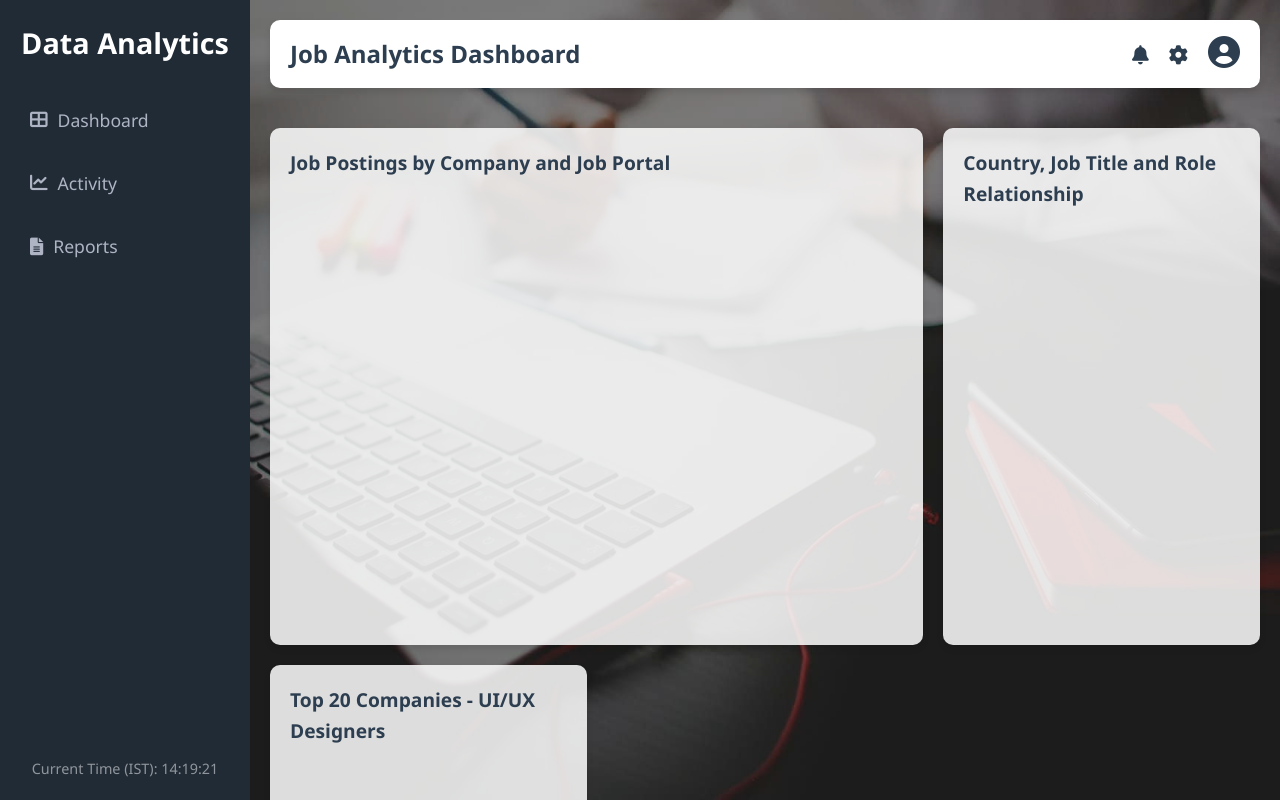
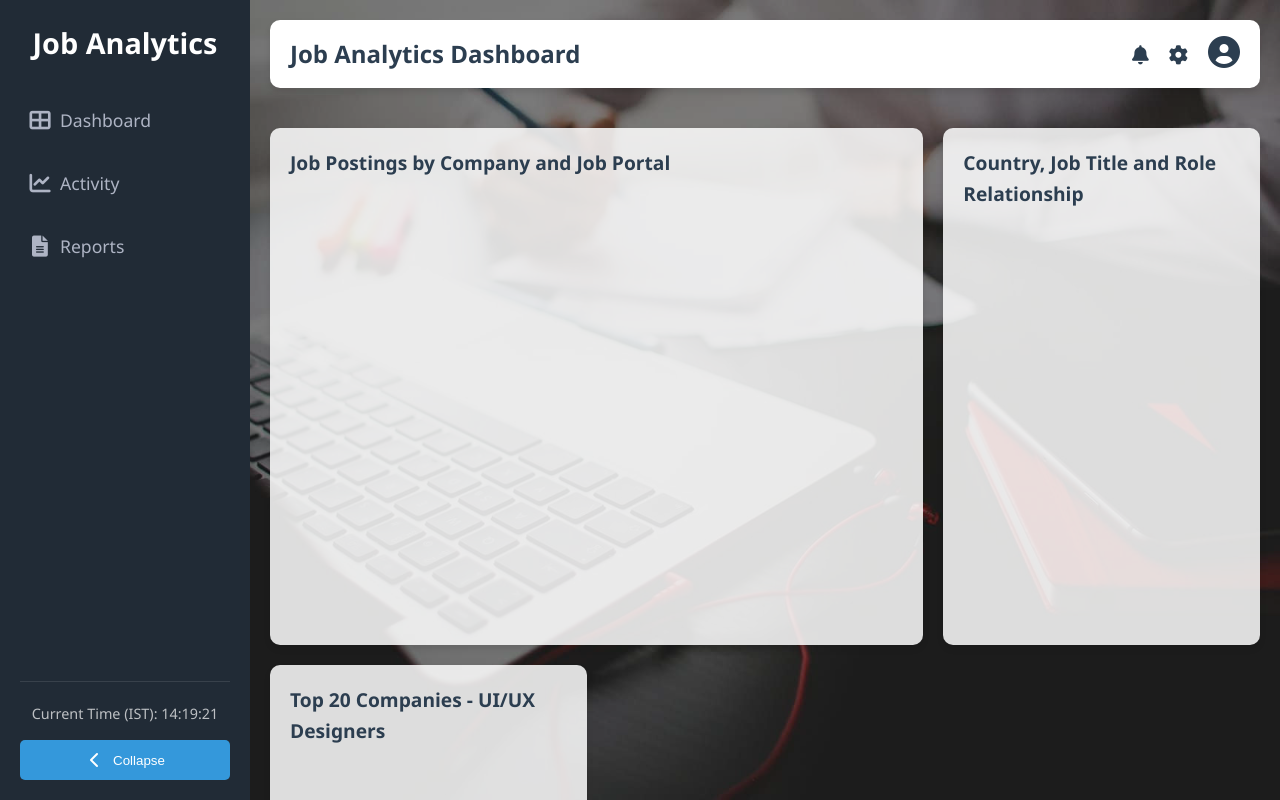
Before and after one commit to rahul-shm/job-analytics-dashboard, a plain HTML site: page src/index.html in a window 1280 px wide. Shown: the top 800 px of the page. Drawn offline with Linux system fonts and the light colour scheme; a script that the page names is missing.

Commit message:
Code Fix

```diff
--- a/src/css/styles.css
+++ b/src/css/styles.css
@@ -50,29 +50,112 @@ body::before {
 
 /* Sidebar Styles */
 .sidebar {
-    width: 250px; /* Adjust as needed */
+    width: 250px;
     background-color: var(--sidebar-color);
     color: var(--sidebar-link-color);
     padding: 20px;
-    height: 100vh; /* Full height sidebar */
+    height: 100vh;
     position: fixed;
     top: 0;
     left: 0;
     overflow-y: auto;
-    display: flex; /* Use flexbox to push timestamp to bottom */
+    display: flex;
     flex-direction: column;
+    transition: width 0.3s ease;
+}
+
+.sidebar.collapsed {
+    width: 80px;
+}
+
+.sidebar-header {
+    margin-bottom: 30px;
 }
 
 .sidebar-logo {
     font-size: 1.8em;
     font-weight: bold;
+    color: var(--sidebar-link-hover-color);
+    white-space: nowrap;
+    overflow: hidden;
     text-align: center;
-    margin-bottom: 30px;
-    color: var(--sidebar-link-hover-color); /* White color for logo */
 }
 
 .sidebar-nav {
-    flex-grow: 1; /* Allow nav to take up remaining space */
+    flex-grow: 1;
+}
+
+.sidebar-footer {
+    margin-top: auto;
+    padding-top: 20px;
+    border-top: 1px solid rgba(255, 255, 255, 0.1);
+}
+
+.sidebar-timestamp {
+    font-size: 0.9em;
+    text-align: center;
+    margin-bottom: 15px;
+    color: rgba(255, 255, 255, 0.7);
+}
+
+.sidebar-toggle {
+    background: var(--secondary-color);
+    border: none;
+    color: white;
+    cursor: pointer;
+    padding: 10px 15px;
+    border-radius: 5px;
+    width: 100%;
+    display: flex;
+    align-items: center;
+    justify-content: center;
+    gap: 8px;
+    transition: all 0.3s ease;
+}
+
+.sidebar-toggle:hover {
+    background: var(--primary-color);
+}
+
+.sidebar-toggle i {
+    transition: transform 0.3s ease;
+    font-size: 1.2em;
+    width: 20px;
+    height: 20px;
+    display: flex;
+    align-items: center;
+    justify-content: center;
+}
+
+.sidebar-toggle span {
+    transition: opacity 0.3s ease;
+}
+
+.sidebar.collapsed .sidebar-toggle {
+    padding: 10px;
+    width: 40px;
+    height: 40px;
+    margin: 0 auto;
+    border-radius: 5px;
+}
+
+.sidebar.collapsed .sidebar-toggle i {
+    font-size: 1.2em;
+    width: 20px;
+    height: 20px;
+}
+
+.sidebar.collapsed .sidebar-toggle span {
+    display: none;
+}
+
+.sidebar.collapsed .sidebar-logo {
+    display: none;
+}
+
+.sidebar.collapsed .sidebar-timestamp {
+    font-size: 0.7em;
+    padding: 0 5px;
 }
 
 .sidebar-nav ul {
@@ -97,20 +180,46 @@ body::before {
 
 .sidebar-nav a i {
     margin-right: 10px;
+    min-width: 20px;
+    text-align: center;
+    font-size: 1.2em;
+    width: 20px;
+    height: 20px;
+    display: flex;
+    align-items: center;
+    justify-content: center;
 }
 
-.sidebar-nav a:hover,
-.sidebar-nav a.active {
-    background-color: var(--secondary-color);
-    color: var(--sidebar-link-hover-color);
+.sidebar-nav a span {
+    transition: opacity 0.3s ease;
 }
 
-.sidebar-timestamp {
-    margin-top: auto; /* Push to the bottom */
-    font-size: 0.9em;
-    text-align: center;
-    padding-top: 20px; /* Add some space above */
-    color: rgba(255, 255, 255, 0.5); /* Lighter color */
+.sidebar.collapsed .sidebar-nav a span {
+    opacity: 0;
+    width: 0;
+    display: none;
+}
+
+.sidebar.collapsed .sidebar-nav a {
+    justify-content: center;
+    padding: 10px 5px;
+}
+
+.sidebar.collapsed .sidebar-nav a i {
+    margin-right: 0;
+    font-size: 1.2em;
+    width: 20px;
+    height: 20px;
+}
+
+/* Update main content margin for collapsed sidebar */
+.main-content {
+    margin-left: 250px;
+    transition: margin-left 0.3s ease;
+}
+
+.main-content.sidebar-collapsed {
+    margin-left: 80px;
 }
 
 /* Main Content Area */
--- a/src/index.html
+++ b/src/index.html
@@ -13,20 +13,27 @@
 <body>
     <div class="dashboard-wrapper">
         <!-- Sidebar -->
-        <aside class="sidebar">
-            <div class="sidebar-logo">
-                <!-- Your logo here -->
-                Data Analytics
+        <aside class="sidebar" id="sidebar">
+            <div class="sidebar-header">
+                <div class="sidebar-logo">
+                    Job Analytics
+                </div>
             </div>
             <nav class="sidebar-nav">
                 <ul>
-                    <li><a href="#"><i class="fas fa-th-large"></i> Dashboard</a></li>
-                    <li><a href="#"><i class="fas fa-chart-line"></i> Activity</a></li>
-                    <li><a href="#"><i class="fas fa-file-alt"></i> Reports</a></li>
+                    <li><a href="#"><i class="fas fa-th-large"></i> <span>Dashboard</span></a></li>
+                    <li><a href="#"><i class="fas fa-chart-line"></i> <span>Activity</span></a></li>
+                    <li><a href="#"><i class="fas fa-file-alt"></i> <span>Reports</span></a></li>
                 </ul>
             </nav>
-            <div class="sidebar-timestamp" id="sidebarTimestamp">
-                Current Time (IST): --:--:--
+            <div class="sidebar-footer">
+                <div class="sidebar-timestamp" id="sidebarTimestamp">
+                    Current Time (IST): --:--:--
+                </div>
+                <button class="sidebar-toggle" id="sidebarToggle">
+                    <i class="fas fa-chevron-left"></i>
+                    <span>Collapse</span>
+                </button>
             </div>
         </aside>
 
--- a/src/js/script.js
+++ b/src/js/script.js
@@ -1,3 +1,38 @@
+// Sidebar Toggle Functionality
+document.addEventListener('DOMContentLoaded', function() {
+    const sidebar = document.getElementById('sidebar');
+    const sidebarToggle = document.getElementById('sidebarToggle');
+    const mainContent = document.querySelector('.main-content');
+
+    function toggleSidebar() {
+        sidebar.classList.toggle('collapsed');
+        mainContent.classList.toggle('sidebar-collapsed');
+
+        // Save the state to localStorage
+        const isCollapsed = sidebar.classList.contains('collapsed');
+        localStorage.setItem('sidebarCollapsed', isCollapsed);
+    }
+
+    // Initialize sidebar state from localStorage
+    const isCollapsed = localStorage.getItem('sidebarCollapsed') === 'true';
+    if (isCollapsed) {
+        sidebar.classList.add('collapsed');
+        mainContent.classList.add('sidebar-collapsed');
+    }
+
+    // Add click event listener to toggle button
+    if (sidebarToggle) {
+        sidebarToggle.addEventListener('click', toggleSidebar);
+    }
+
+    // Add keyboard shortcut (Alt + S) for toggling sidebar
+    document.addEventListener('keydown', function(e) {
+        if (e.altKey && e.key === 's') {
+            toggleSidebar();
+        }
+    });
+});
+
 // Time handling functions
 function updateCurrentTime() {
     const now = new Date();
```
Also changed, not shown: README.md.
